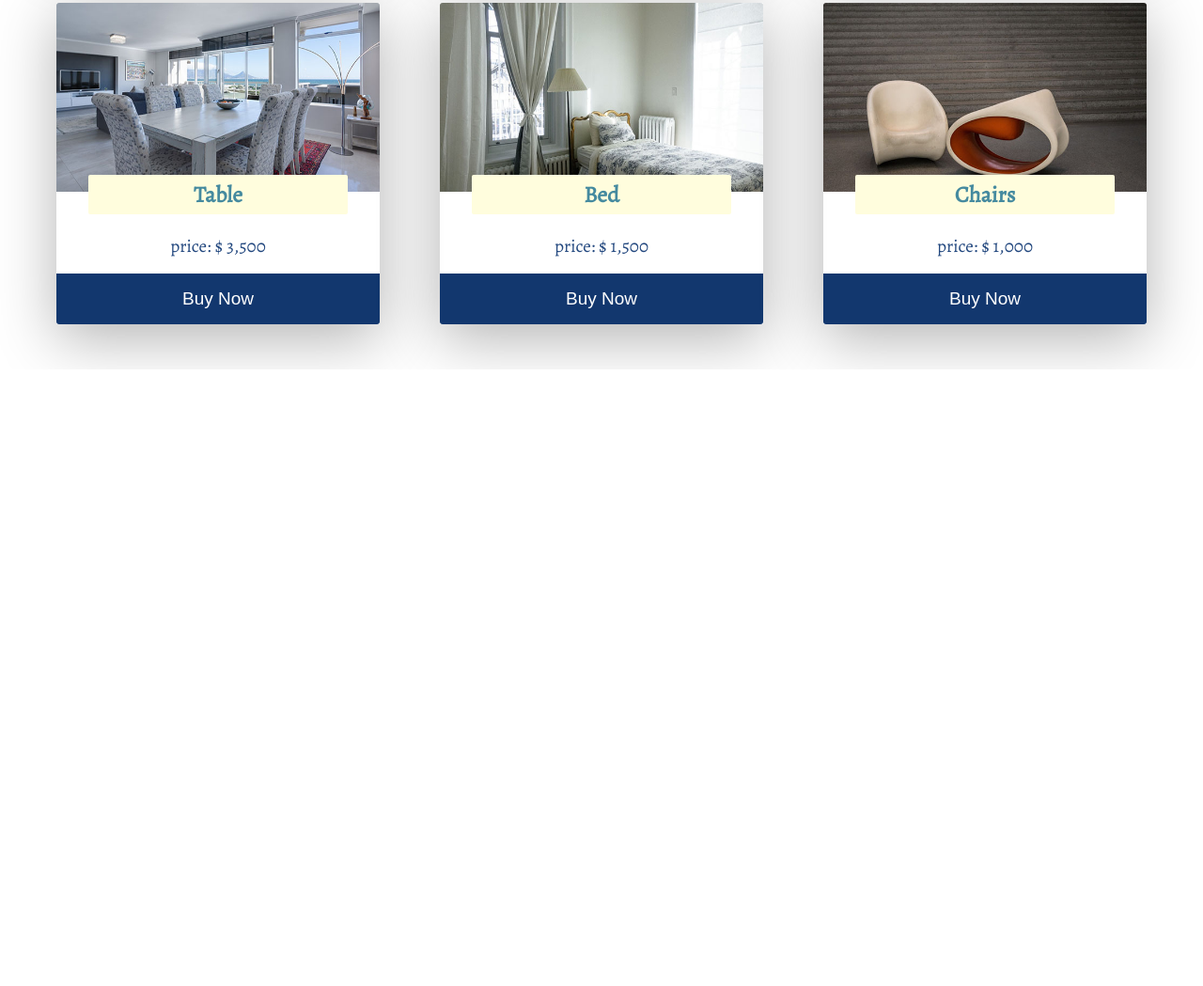
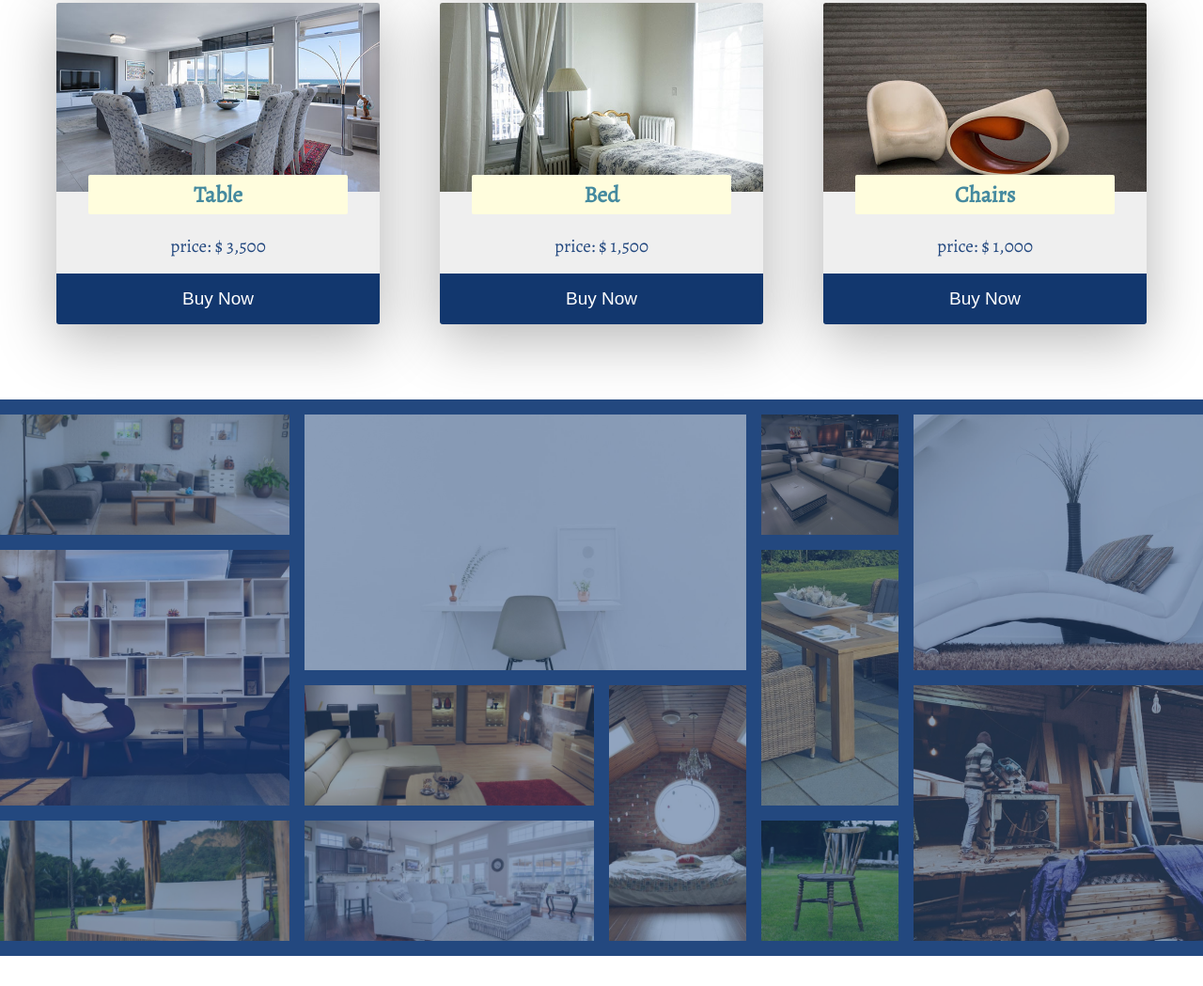
Before and after one commit to Vasiliy11/Furniture_store, a website: page app/index.html in a window 1280 px wide. Shown: the part 2057-3106 px from the top of the page at 94% size. Before the commit the page ends 2450 px from the top, so only its background shows below. Drawn offline with nearby package versions, Linux system fonts and the light colour scheme.

Commit message:
made gallery section

```diff
--- a/app/index.html
+++ b/app/index.html
@@ -247,6 +247,23 @@
         </div>
       </section>
       <!-- end of bestselling furniture -->
+
+      <!-- gallery -->
+      <section class="gallery">
+        <img src="images/dest/gallery-img-1.jpeg" class="gallery-img gallery-img-1" alt="">
+        <img src="images/dest/gallery-img-2.jpeg" class="gallery-img gallery-img-2" alt="">
+        <img src="images/dest/gallery-img-3.jpeg" class="gallery-img gallery-img-3" alt="">
+        <img src="images/dest/gallery-img-4.jpeg" class="gallery-img gallery-img-4" alt="">
+        <img src="images/dest/gallery-img-5.jpeg" class="gallery-img gallery-img-5" alt="">
+        <img src="images/dest/gallery-img-6.jpeg" class="gallery-img gallery-img-6" alt="">
+        <img src="images/dest/gallery-img-7.jpeg" class="gallery-img gallery-img-7" alt="">
+        <img src="images/dest/gallery-img-8.jpeg" class="gallery-img gallery-img-8" alt="">
+        <img src="images/dest/gallery-img-9.jpeg" class="gallery-img gallery-img-9" alt="">
+        <img src="images/dest/gallery-img-10.jpeg" class="gallery-img gallery-img-10" alt="">
+        <img src="images/dest/gallery-img-11.jpeg" class="gallery-img gallery-img-11" alt="">
+        <img src="images/dest/gallery-img-12.jpeg" class="gallery-img gallery-img-12" alt="">
+      </section>
+      <!-- end of gallery -->
     </div>
   </body>
 </html>
--- a/app/sass/_bestselling-furniture.scss
+++ b/app/sass/_bestselling-furniture.scss
@@ -13,7 +13,7 @@
         grid-gap: 6.4rem;
     }
     &-card{
-        backgroun-color: #efefef;
+        background-color: #efefef;
         box-shadow: 0 1.5rem 6rem rgba(0, 0, 0, .3);
     }
     &-img{
--- /dev/null
+++ b/app/sass/_gallery.scss
@@ -0,0 +1,69 @@
+.gallery{
+    grid-column: 1 / -1;
+    grid-row: 7 / 8;
+    display: grid;
+    grid-template-columns: repeat(8, minmax(1rem, 1fr));
+    grid-template-rows: repeat(4, 10vw);
+    grid-gap: 1.6rem;
+    margin-top: 6.4rem;
+    background-color: #23487f;
+    padding: 1.6rem 0;
+    &-img{
+        width: 100%;
+        height: 100%;
+        object-fit: cover;
+        opacity: .5;
+        transition: opacity .5s;
+        &:hover{
+            opacity: 1;
+        }
+        &-1{
+            grid-column: 1 / 3;
+            grid-row: 1 / 2;
+        }
+        &-2{
+            grid-column: 3 / 6;
+            grid-row: 1 / 3;
+        }
+        &-3{
+            grid-column: 6 / 7;
+            grid-row: 1 / 2;
+        }
+        &-4{
+            grid-column: 7 / 9;
+            grid-row: 1 / 3;
+        }
+        &-5{
+            grid-column: 1 / 3;
+            grid-row: 2 / 4;
+        }
+        &-6{
+            grid-column: 3 / 5;
+            grid-row: 3 / 4;
+        }
+        &-7{
+            grid-column: 6 / 7;
+            grid-row: 2 / 4;
+        }
+        &-8{
+            grid-column: 5 / 6;
+            grid-row: 3 / 5;
+        }
+        &-9{
+            grid-column: 1 / 3;
+            grid-row: 4 / 5;
+        }
+        &-10{
+            grid-column: 3 / 5;
+            grid-row: 4 / 5;
+        }
+        &-11{
+            grid-column: 6 / 7;
+            grid-row: 4 / 5;
+        }
+        &-12{
+            grid-column: 7 / 9;
+            grid-row: 3 / 5;
+        }
+    }
+}
--- a/app/sass/style.scss
+++ b/app/sass/style.scss
@@ -4,4 +4,5 @@
 @import 'header.scss';
 @import 'banner.scss';
 @import 'day-offer.scss';
-@import 'bestselling-furniture';
+@import 'bestselling-furniture.scss';
+@import 'gallery.scss';
```
Also changed, not shown: app/css/style.min.css.
